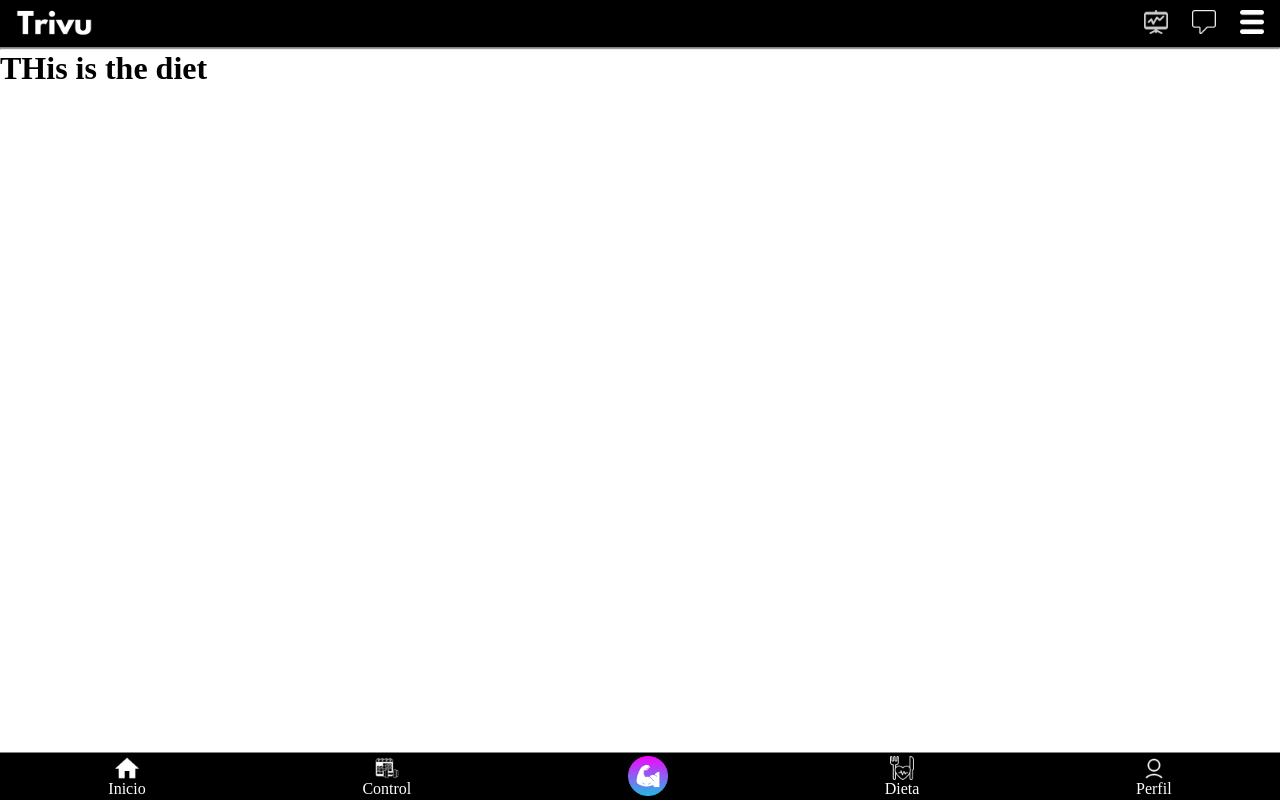
After one commit to estebanpuma/trivu, a Flask app: page /diet in a window 1280 px wide. The commit adds this page. Run offline with Flask 2, Linux system fonts and the light colour scheme.

Commit message:
add links to footer, add itms to weekdata

```diff
--- a/app/routes.py
+++ b/app/routes.py
@@ -64,7 +64,6 @@ def week_data():
 
     form = WeekDataForm()
     if form.validate_on_submit():
-        flash('Hasta qui bien ususario: {}'.format(current_user.id))
         w_data = WeekData(neck=form.neck.data, waist=form.waist.data, weight=form.weight.data, user_id=current_user.id)
         w_data.calc_body_fat()
         db.session.add(w_data)
@@ -76,6 +75,11 @@ def week_data():
     #return render_template('week_data.html', form=form)
 
 
+@app.route('/diet')
+def diet():
+    return render_template('diet.html')
+
+
 @app.route('/logout')
 def logout():
     logout_user()
--- a/app/templates/_footer.html
+++ b/app/templates/_footer.html
@@ -1,7 +1,7 @@
 <footer class="footer">
     <ul class="navbar-footer">
         <li>
-            <a href="">
+            <a href="{{url_for('index')}}">
                 <div class="icon-container">
                     <img class="icons"  src="../static/icons/home.png" alt="Inicio">
                     <p>Inicio</p>
@@ -9,7 +9,7 @@
             </a>
         </li>
         <li>
-            <a href="">
+            <a href="{{url_for('week_data')}}">
                 <div class="icon-container">
                     <img class="icons"  src="../static/icons/controlb.png" alt="control">
                     <p>Control</p>
@@ -25,7 +25,7 @@
             </a>
         </li>
         <li>
-            <a href="">
+            <a href="{{url_for('diet')}}">
                 <div class="icon-container">
                     <img class="icons"  src="../static/icons/diet.png" alt="Inicio">
                     <p>Dieta</p>
@@ -33,7 +33,7 @@
             </a>
         </li>
         <li>
-            <a href="">
+            <a href="{{url_for('profile', email=current_user.email)}}">
                 <div class="icon-container">
                     <img class="icons"  src="../static/icons/user.png" alt="Usuario">
                     <p>Perfil</p>
--- /dev/null
+++ b/app/templates/diet.html
@@ -0,0 +1,9 @@
+{% extends 'base.html' %}
+
+{% include '_navbar.html' %}
+
+{% block content %}
+    <h1>THis is the diet</h1>
+{% endblock %}
+
+{% include '_footer.html' %}
```
Also changed, not shown: app/models.py (+7 -0 lines).
